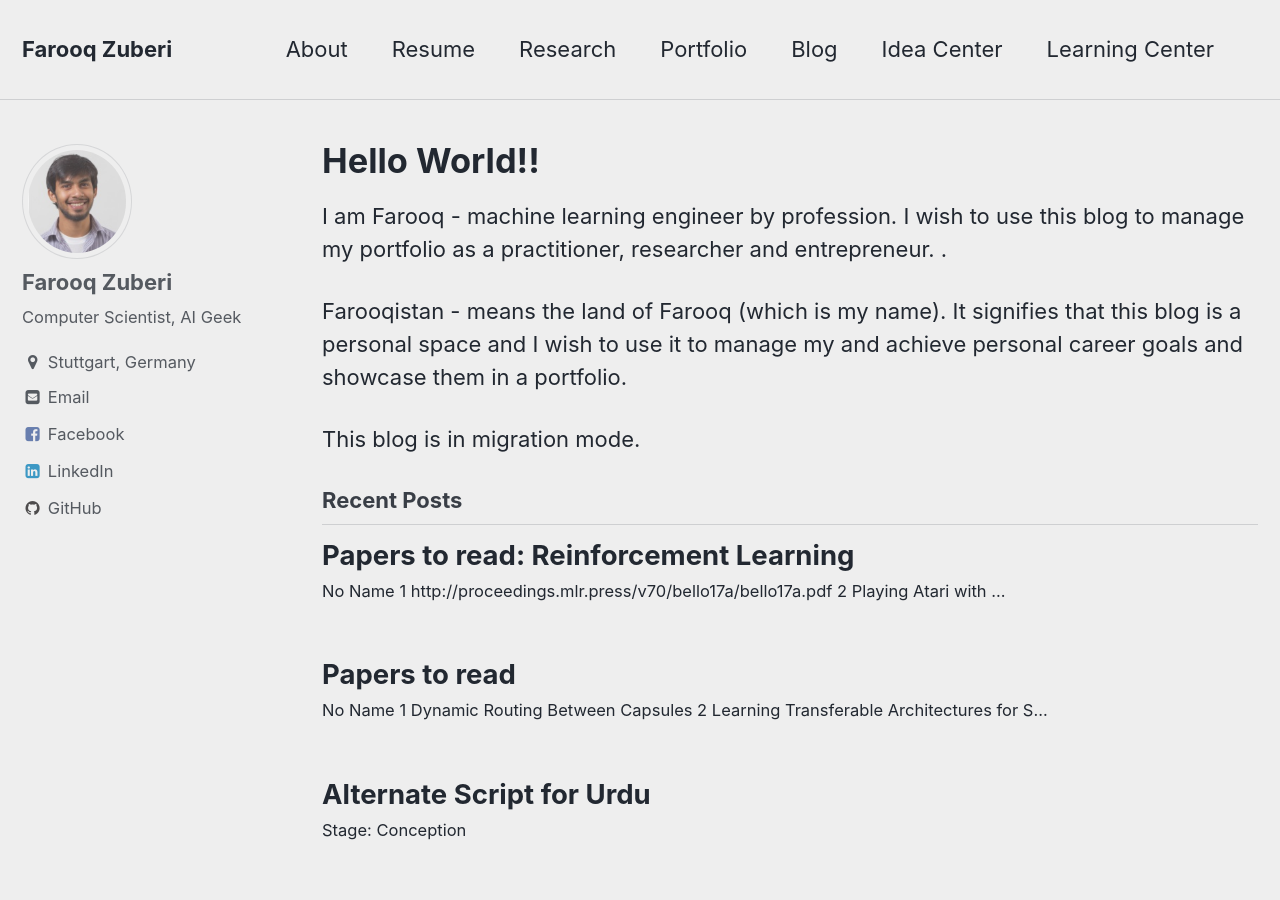
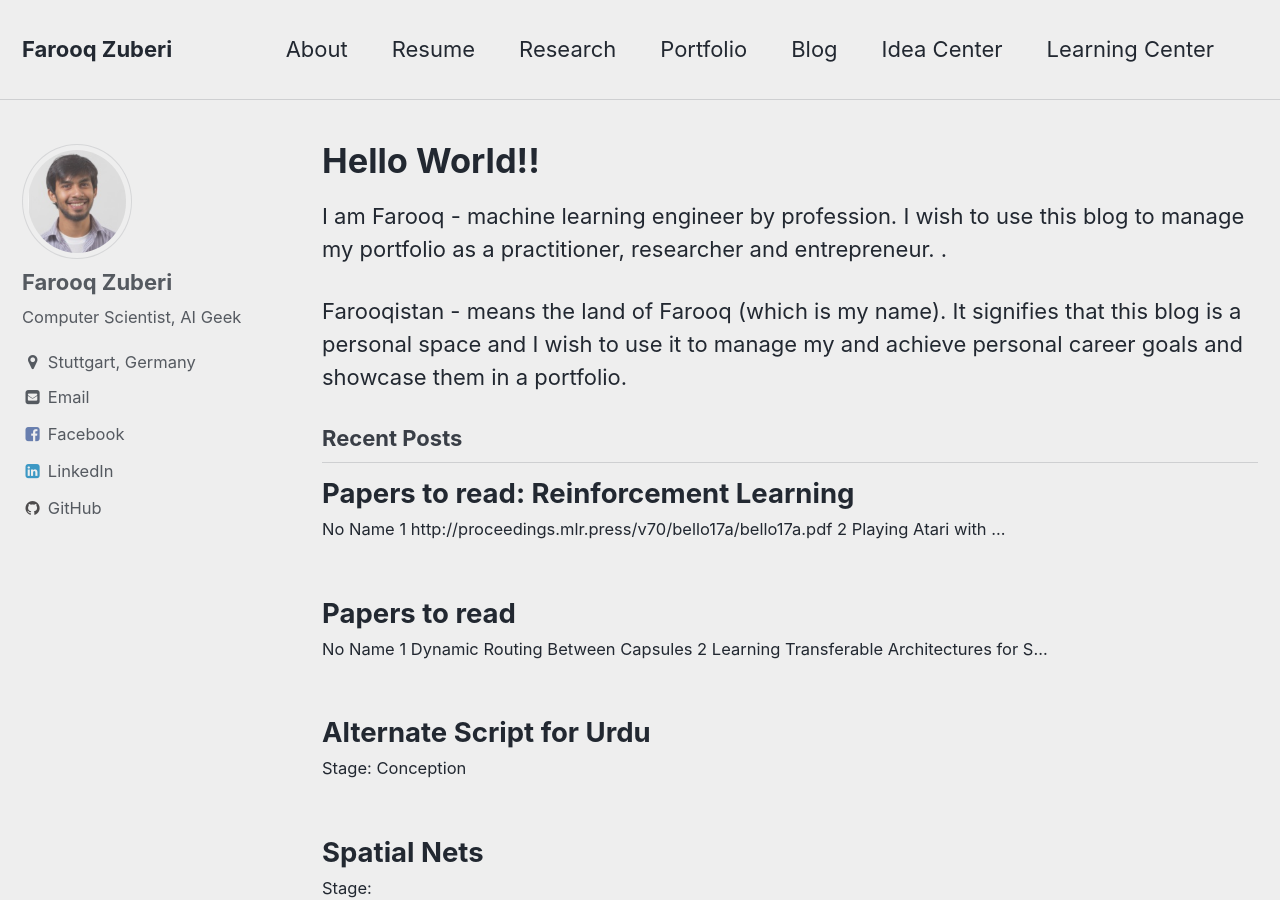
Before and after one commit to FarooqZuberi/FarooqZuberi.github.io, a Jekyll site: the page built from index.html, in a window 1280 px wide and 900 px high. Built offline with Jekyll 4.4.1, drawn with Linux system fonts in a browser that asks for light colours; the list of posts is cut into pages by our own code.

Commit message:
release 0.0.0

```diff
--- a/_layouts/home.html
+++ b/_layouts/home.html
@@ -8,10 +8,7 @@
 <p>
 Farooqistan - means the land of Farooq (which is my name). It signifies that this blog is a personal space and I wish to use it to manage my and achieve personal career goals and showcase them in a portfolio.
 </p>
-<p>
 
-This blog is in migration mode.
-</p>
 
 <h3 class="archive__subtitle">{{ site.data.ui-text[site.locale].recent_posts | default: "Recent Posts" }}</h3>
 
```
